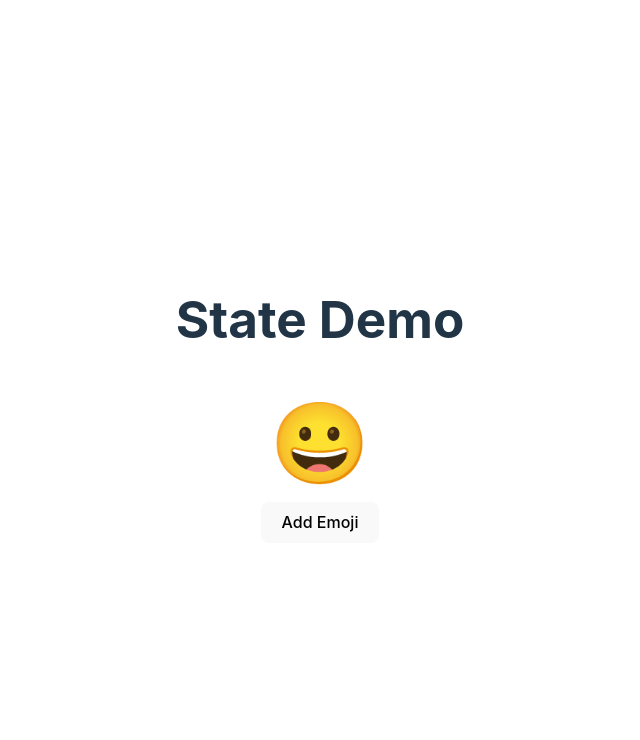
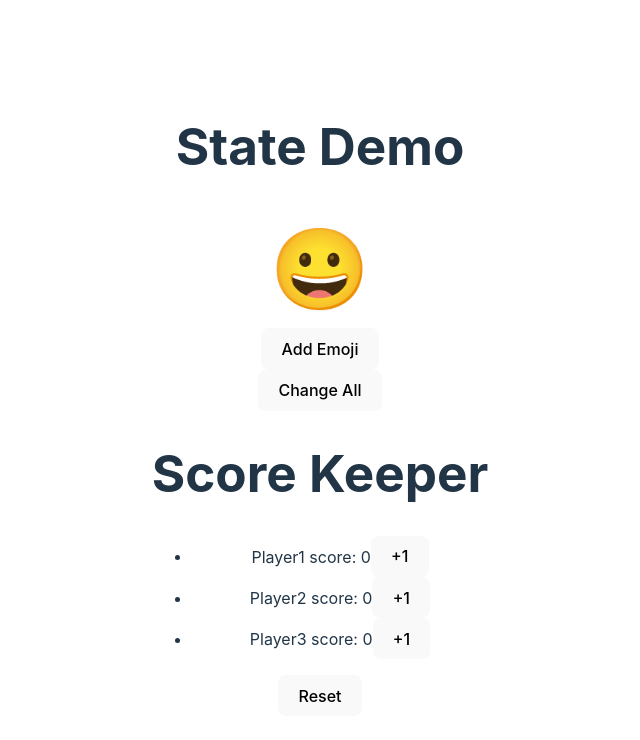
Before and after one commit to Katkulator/JavaScriptCourse, a React (Vite) app in the folder React/state-demo/: page / in a window 1280 px wide. Shown: the top 740 px of the page, without its empty margins (320-960 px from the left). Built offline with nearby package versions, Linux system fonts and the light colour scheme.

Commit message:
add counter exercise

```diff
--- a/React/state-demo/src/App.jsx
+++ b/React/state-demo/src/App.jsx
@@ -12,6 +12,7 @@ function App() {
       <StateInitFunc />
       <ScoreKeeper /> */}
       <EmojyClicker />
+      <ScoreKeeper numPlayers={3} target={5} />
     </>
   )
 }
--- a/React/state-demo/src/EmojiClicker.jsx
+++ b/React/state-demo/src/EmojiClicker.jsx
@@ -31,6 +31,18 @@ export default function EmojyClicker () {
 
     }
 
+    const changeAll = () => {
+        const newEmoji = selectEmoji(emojiArr).emoji
+        setEmojis((oldEmojis) => {
+            return oldEmojis.map((e) => {
+                return {
+                    ...e,
+                    emoji: newEmoji
+                }
+            })
+        })
+    }
+
 
     return (
         <div>
@@ -42,7 +54,8 @@ export default function EmojyClicker () {
                 {e.emoji}
             </span>
             )}<br />
-            <button onClick={addEmoji}>Add Emoji</button>
+            <button onClick={addEmoji}>Add Emoji</button><br />
+            <button onClick={changeAll}>Change All</button>
         </div>
     );
 }
--- a/React/state-demo/src/ScoreKeeper.jsx
+++ b/React/state-demo/src/ScoreKeeper.jsx
@@ -1,28 +1,62 @@
 import { useState } from "react";
 
-export default function ScoreKeeper () {
-    const [scores, setScores] = useState({p1Score: 0, p2Score: 0});
-    // const increaseP1Score = () => {
-    //     setScores(oldScores => {
-    //         return {...oldScores, p1Score: oldScores.p1Score + 1};
-    //     })};
-    // const increaseP2Score = () => {
-    //     setScores(oldScores => {
-    //         return {...oldScores, p2Score: oldScores.p2Score + 1};
-    //     })};
-    const addScores = (e) => {
-        const {id} = e.target;
+// export default function ScoreKeeper () {
+//     const [scores, setScores] = useState({p1Score: 0, p2Score: 0});
+//     const addScores = (e) => {
+//         const {id} = e.target;
+//         setScores((oldScores) => {
+//             return {...oldScores, [id]: oldScores[id] + 1};
+//         })
+//     }
+
+//     return (
+//         <div>
+//             <p>Player 1: {scores.p1Score}</p>
+//             <p>Player 2: {scores.p2Score}</p>
+//             <button id="p1Score" onClick={addScores}>+1 Player 1</button>
+//             <button id="p2Score" onClick={addScores}>+1 Player 2</button>
+//         </div>
+//     );
+// }
+
+export default function ScoreKeeper ({numPlayers=10, target=10}) {
+
+    const [scores, setScores] = useState(new Array(numPlayers).fill(0));
+    const [gameWon, setGameWon] = useState(false)
+
+    const incScore = (idx) => {
+        if (gameWon) return;
         setScores((oldScores) => {
-            return {...oldScores, [id]: oldScores[id] + 1};
-        })
+            const newScores = oldScores.map((score, i) => {
+                if(i === idx) return score + 1;
+                return score;
+            });
+            if (newScores[idx] >= target) {
+                setGameWon(true);
+            }
+            return newScores;
+        });
+    };
+
+    const resetScores = () => {
+        setScores(new Array(numPlayers).fill(0))
+        setGameWon(false)
     }
-
-    return (
+    return(
         <div>
-            <p>Player 1: {scores.p1Score}</p>
-            <p>Player 2: {scores.p2Score}</p>
-            <button id="p1Score" onClick={addScores}>+1 Player 1</button>
-            <button id="p2Score" onClick={addScores}>+1 Player 2</button>
+            <h1>Score Keeper</h1>
+            <ul>
+                {scores.map((score, idx) => {
+                    return (
+                    <li key={idx}>
+                        Player{idx + 1} score: {score}
+                        <button disabled={ score >= target} onClick={() => incScore(idx)}>+1</button>
+                        {score >= target && "Winner"}
+                    </li>
+                    );
+                })}
+            </ul>
+            <button onClick={resetScores}>Reset</button>
         </div>
     );
 }
--- a/React/state-demo/src/commonArrayPaterns.js
+++ b/React/state-demo/src/commonArrayPaterns.js
@@ -36,4 +36,4 @@ const moddedCart = shoppingCart.map((item) => {
     }
 });
 
-console.log(shoppingCart)
+console.log(moddedCart)
```
Also changed, not shown: React/state-demo/src/Players.jsx (added, +14 -0 lines).
